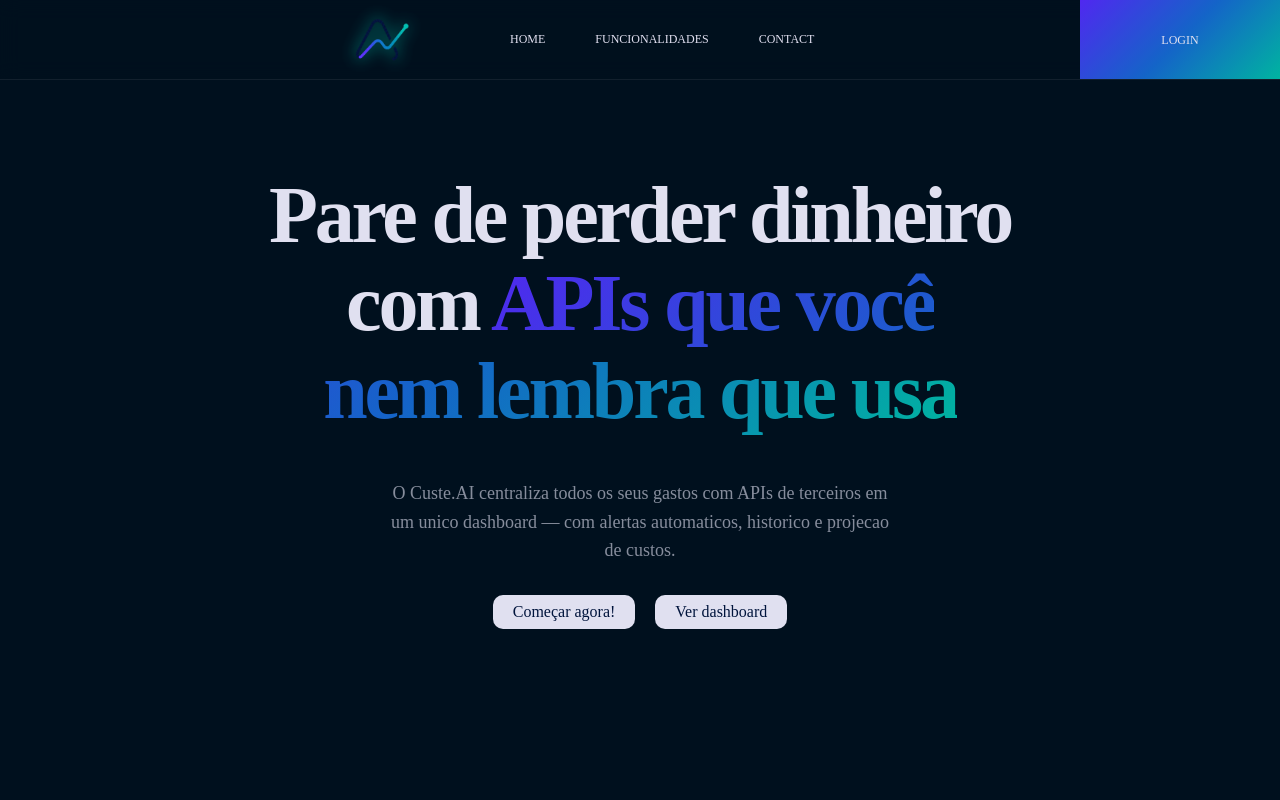
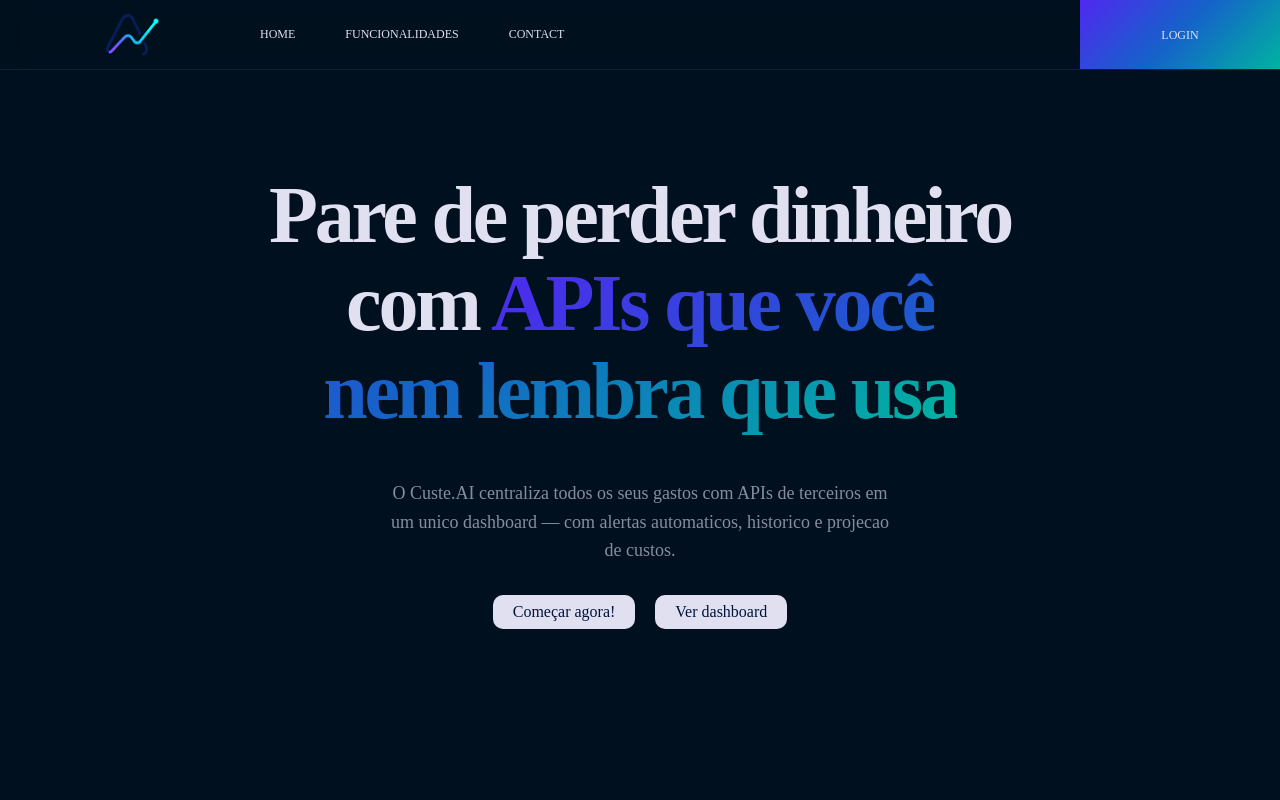
Before and after one commit to CaduValezzi/Custe_AI, a Next.js app: page / in a window 1280 px wide. Shown: the top 800 px of the page. Built offline with nearby package versions, Linux system fonts and the light colour scheme; a web font is replaced by a local one.

Commit message:
fix(menu): adjust section height and logo filter for improved design

```diff
--- a/src/components/organisms/menu/styles.module.scss
+++ b/src/components/organisms/menu/styles.module.scss
@@ -1,7 +1,7 @@
 .menu{
     &__section{
         width: 100vw;
-        height: 8rem;
+        height: 7rem;
         position: fixed;
         display: flex;
         align-items: center;
@@ -27,11 +27,11 @@
         display: flex;
         align-items: center;
         padding: 0rem 5rem;
-        margin-left: 30rem;
+        margin-left: 5rem;
 
     }
     &__logo{
-        filter: drop-shadow(0 0 8px var(--cyan));
+        filter:  brightness(1.5);
     }
     &__list{
         display: flex;
```
